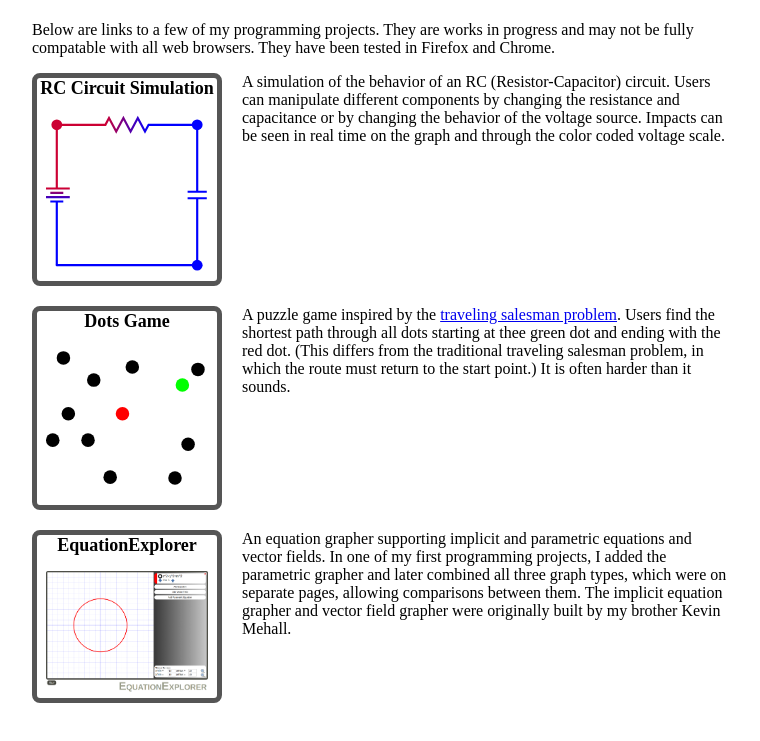
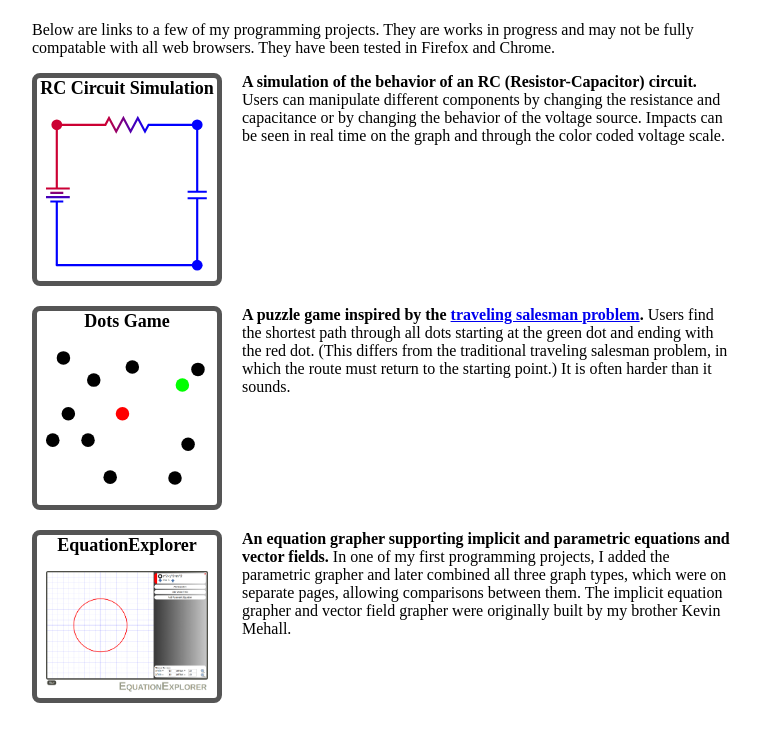
Before and after one commit to keeganmehall/keeganmehall.github.io, a plain HTML site: page index.html in a window 1280 px wide. Shown: the part 53-794 px from the top of the page, without its empty margins (258-1018 px from the left). Drawn offline with Linux system fonts and the light colour scheme.

Commit message:
Fix spelling error

```diff
--- a/index.html
+++ b/index.html
@@ -30,7 +30,7 @@
 				</header>
 			</a>
 			<p class='project-right'>
-				A simulation of the behavior of an RC (Resistor-Capacitor) circuit. Users can manipulate different components by changing the resistance and capacitance or by changing the behavior of the voltage source. Impacts can be seen in real time on the graph and through the color coded voltage scale.
+				<b>A simulation of the behavior of an RC (Resistor-Capacitor) circuit.</b> Users can manipulate different components by changing the resistance and capacitance or by changing the behavior of the voltage source. Impacts can be seen in real time on the graph and through the color coded voltage scale.
 			</p>
 		</section>
 
@@ -43,7 +43,7 @@
 				</header>
 			</a>
 			<p class='project-right'>
-				A puzzle game inspired by the <a href='https://en.wikipedia.org/wiki/Travelling_salesman_problem'> traveling salesman problem</a>. Users find the shortest path through all dots starting at thee green dot and ending with the red dot. (This differs from the traditional traveling salesman problem, in which the route must return to the start point.) It is often harder than it sounds.
+				<b>A puzzle game inspired by the <a href='https://en.wikipedia.org/wiki/Travelling_salesman_problem'> traveling salesman problem</a>.</b> Users find the shortest path through all dots starting at the green dot and ending with the red dot. (This differs from the traditional traveling salesman problem, in which the route must return to the starting point.) It is often harder than it sounds.
 			</p>
 		</section>
 
@@ -56,7 +56,7 @@
 				</header>
 			</a>
 			<p class='project-right'>
-				An equation grapher supporting implicit and parametric equations and vector fields. In one of my first programming projects, I added the parametric grapher and later combined all three graph types, which were on separate pages, allowing comparisons between them. The implicit equation grapher and vector field grapher were originally built by my brother Kevin Mehall.
+				<b>An equation grapher supporting implicit and parametric equations and vector fields.</b> In one of my first programming projects, I added the parametric grapher and later combined all three graph types, which were on separate pages, allowing comparisons between them. The implicit equation grapher and vector field grapher were originally built by my brother Kevin Mehall.
 			</p>
 		</section>
 	</div>
```
